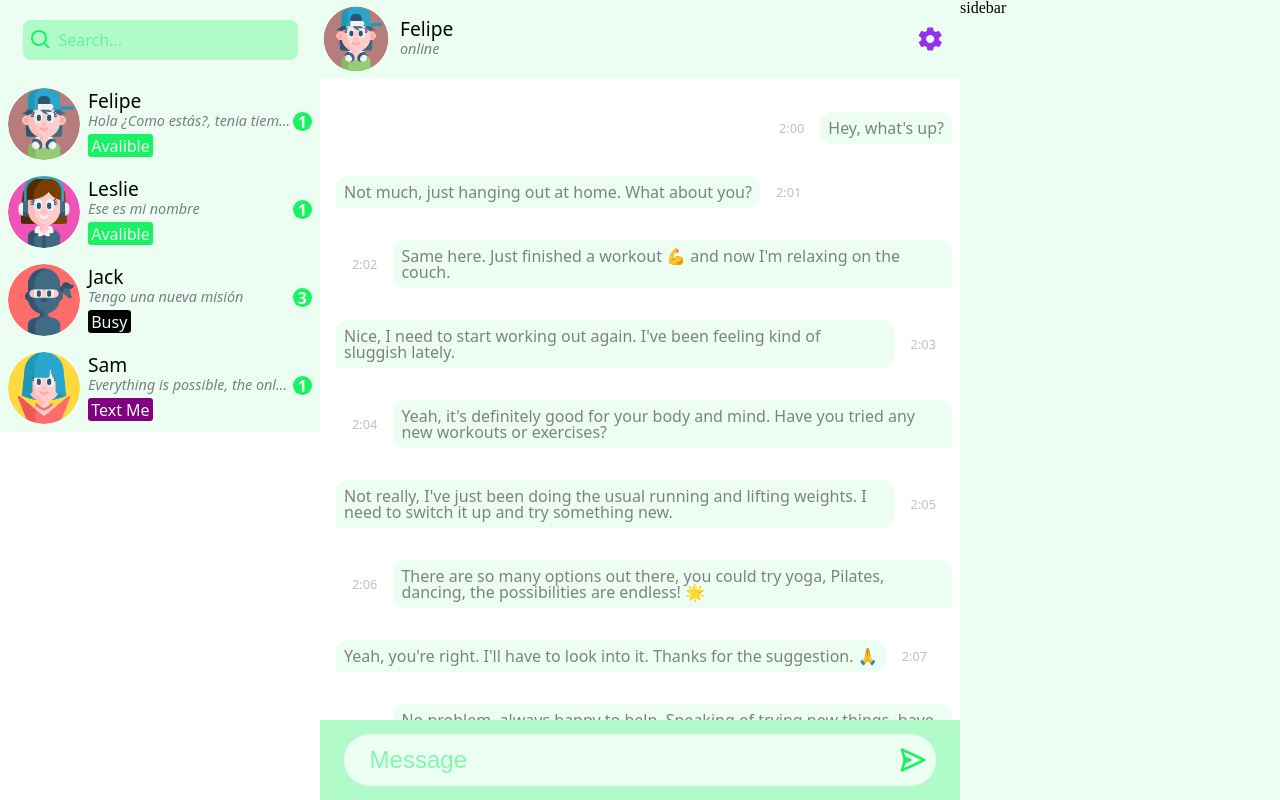
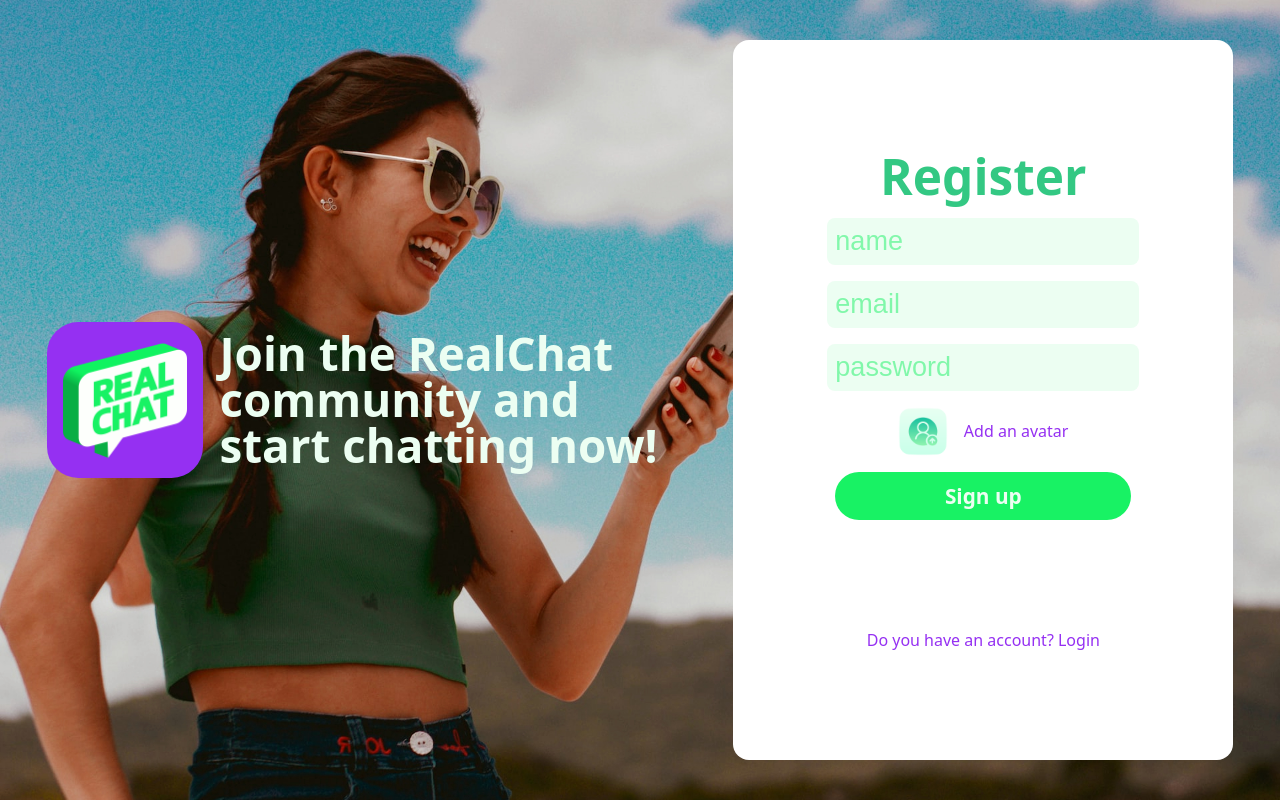
Before and after one commit to cristianbyte/realchat, a React (Create React App) app: page / in a window 1280 px wide. Built offline with nearby package versions, Linux system fonts and the light colour scheme.

Commit message:
issues with register.jsx : uploadimages, upload credentials

```diff
--- a/package.json
+++ b/package.json
@@ -6,6 +6,7 @@
     "@testing-library/jest-dom": "^5.16.4",
     "@testing-library/react": "^13.1.1",
     "@testing-library/user-event": "^13.5.0",
+    "firebase": "^9.15.0",
     "react": "^18.0.0",
     "react-dom": "^18.0.0",
     "react-icons": "^4.7.1",
--- a/src/App.js
+++ b/src/App.js
@@ -1,11 +1,11 @@
 //import Login from "./pages/Login";
-//import Register from "./pages/Register";
-import Home from "./pages/Home";
+import Register from "./pages/Register";
+//import Home from "./pages/Home";
 
 function App() {
   return (
     <div>
-      <Home/>
+      <Register/>
     </div>
   );
 }
--- a/src/Components/Navbar.jsx
+++ b/src/Components/Navbar.jsx
@@ -45,7 +45,6 @@ export default function Navbar(){
                 <Contact onClick={() => activateContact(3)} active={activeContact === 3} name='Leslie' picture={Leslie} state='avalible' message='Ese es mi nombre' notification='1'/>
                 <Contact onClick={() => activateContact(2)} active={activeContact === 2} name='Jack' picture={Nin} state='busy' message='Tengo una nueva misión' notification='3'/>
                 <Contact onClick={() => activateContact(4)} active={activeContact === 4} name='Sam' picture={Future} state='text-me' message='Everything is possible, the only limit is your mind.' notification='1'/>
-
             </div>
         </div>
     )
--- a/src/Components/chat.css
+++ b/src/Components/chat.css
@@ -1,6 +1,6 @@
 .chat{
     position: relative;
-    width: 50vw;
+    width: 70vw;
     height: 100%;
     background-color: var(--white);
     display: flex;
--- a/src/Components/navbar.css
+++ b/src/Components/navbar.css
@@ -1,9 +1,9 @@
 .navbar{
-    width: 25vw;
+    width: 30vw;
 }
 
 .navbar__chats{
-    width: 25vw;
+    width: 100%;
     box-sizing: border-box;
     display: flex;
     flex-direction: column;
--- /dev/null
+++ b/src/firebase.js
@@ -0,0 +1,21 @@
+import { initializeApp } from "firebase/app";
+import { getAuth } from 'firebase/auth'
+import { getStorage } from "firebase/storage";
+import { getFirestore } from "firebase/firestore";
+
+
+const firebaseConfig = {
+  apiKey: "AIzaSyDUEsqi9kCOTFrbPL8qDt3rtYC9CXWl560",
+  authDomain: "real-chat-f377d.firebaseapp.com",
+  projectId: "real-chat-f377d",
+  storageBucket: "real-chat-f377d.appspot.com",
+  messagingSenderId: "985912889328",
+  appId: "1:985912889328:web:c018f9f4759894a5b2d735",
+  measurementId: "G-65H0K05J8B"
+};
+
+// Initialize Firebase
+export const app = initializeApp(firebaseConfig);
+export const auth = getAuth()
+export const storage = getStorage();
+export const db = getFirestore()
--- a/src/pages/Home.jsx
+++ b/src/pages/Home.jsx
@@ -1,4 +1,4 @@
-import Sidebar from '../Components/Sidebar'
+// import Sidebar from '../Components/Sidebar'
 import Chat from '../Components/Chat'
 import Navbar from '../Components/Navbar'
 
@@ -7,7 +7,9 @@ export default function Home(){
         <div className="home">
             <Navbar/>
             <Chat/>
+            {/*
             <Sidebar/>
+            */}
         </div>
     )
 }
--- a/src/pages/Register.jsx
+++ b/src/pages/Register.jsx
@@ -1,7 +1,60 @@
 import logo from '../assets/logo.png'
 import addImge from '../assets/addImage.png'
+import { createUserWithEmailAndPassword, updateProfile } from "firebase/auth";
+import { ref, uploadBytesResumable, getDownloadURL } from "firebase/storage";
+import { auth, storage, db } from '../firebase'
+import { useState } from 'react';
+import { doc, setDoc } from 'firebase/firestore';
+
 
 export default function Register(){
+
+    const [error, setError] = useState(false)
+
+    async function handleSubmit (e){
+        e.preventDefault()
+        const name = e.target[0].value
+        const email = e.target[1].value
+        const password = e.target[2].value
+        const file = e.target[3].files[0]
+
+        try{
+            const res = createUserWithEmailAndPassword(auth, email, password)
+            const idToken = await res.user.getIdToken();
+            console.log(idToken)
+
+            const storageRef = ref(storage, name);
+
+            const uploadTask = uploadBytesResumable(storageRef, file);
+
+            uploadTask.on(
+                (error) => {
+                    setError(true)
+                },
+                () => {
+                // Handle successful uploads on complete
+                // For instance, get the download URL: https://firebasestorage.googleapis.com/...
+                    getDownloadURL(uploadTask.snapshot.ref).then( async (downloadURL) => {
+                        await updateProfile(res.user,{
+                            name,
+                            photoURL:downloadURL,
+                        })
+                        await setDoc(doc(db,'users', res.user.uid),{
+                            uid:res.user.uid,
+                            name,
+                            email,
+                            photoURL:downloadURL,
+                        })
+                    });
+                }
+            );
+
+
+        }catch(err){
+            setError(true)
+        }
+    }
+
     return (
         <section className="register" >
 
@@ -11,17 +64,18 @@ export default function Register(){
             </div>
 
             <div className="formContainer">
-                    <form >
+                    <form onSubmit={handleSubmit} >
                         <h3>Register</h3>
                         <input type="text" placeholder='name' required />
                         <input type="email" placeholder='email' required />
                         <input type="password" placeholder='password' required />
-                        <input type="file" id='file' required />
+                        <input type="file" id='file' />
                         <label htmlFor="file" className='register__avatar' >
                             <img src={addImge} alt="avatar for profile" />
                             <p>Add an avatar</p>
                         </label>
-                        <button className='register__button' >Sign up</button>
+                        <button className='register__button' type='submit' >Sign up</button>
+                        {error && <span>Something went wrong. try later</span> }
                     </form>
                     <p>Do you have an account? Login</p>
             </div>
```
Also changed, not shown: 1 other file (tests, documents, lock files or other folders).
